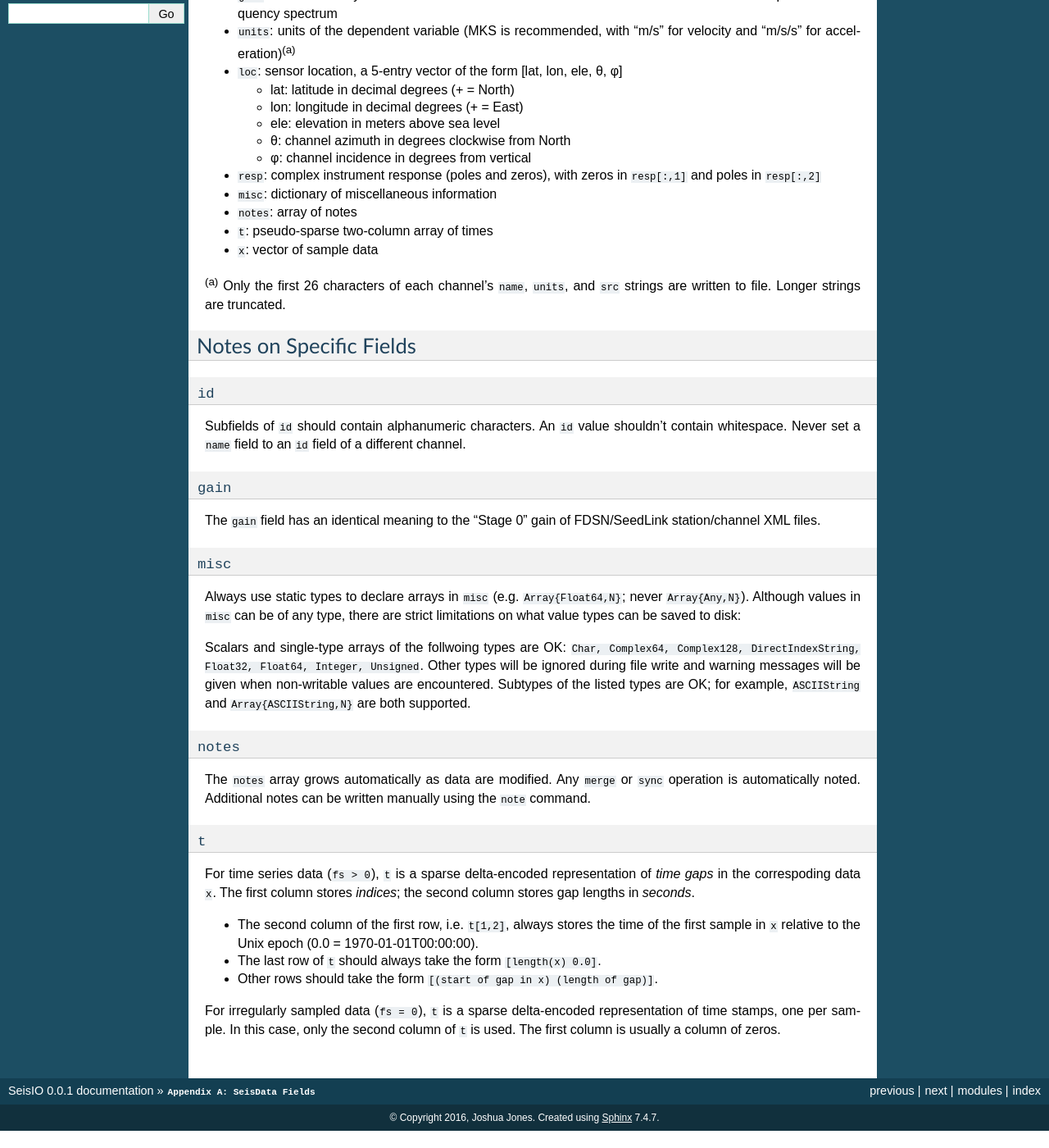
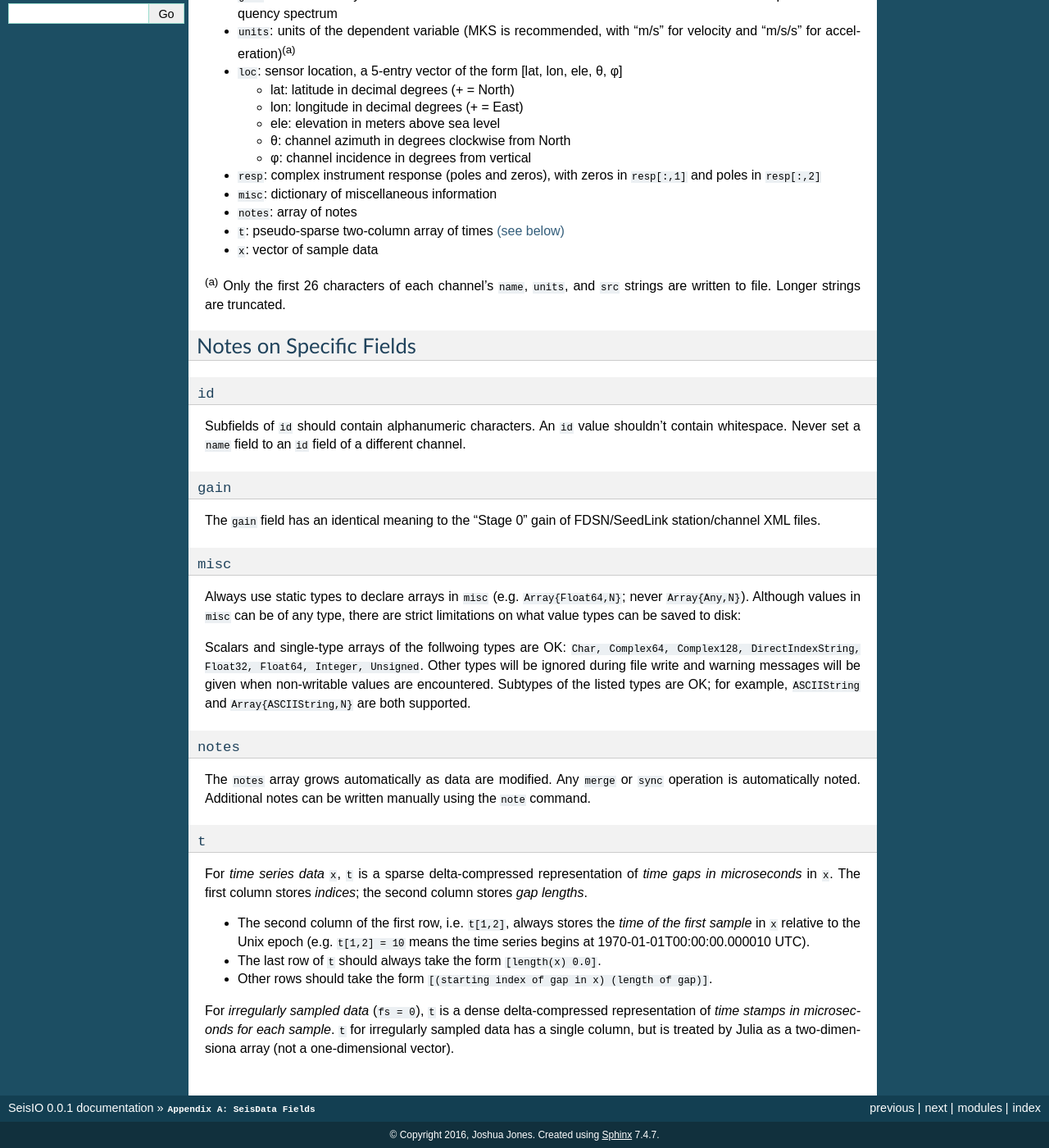
Before and after one commit to jpjones76/SeisIO.jl, a Sphinx documentation site: the page built from docs/src/seisdata_fields.rst, in a window 1280 px wide and 1400 px high, scrolled down 442 px. Shown: the whole window at 82% size. Built offline with Sphinx 7.4.7, drawn with Linux system fonts in a browser that asks for light colours; before the commit the page ends 1821 px from its top, so only the background shows below that.

Commit message:
time stamps switched to microsec.
Former-commit-id: 7ed72c69c14043156acb0c12459d94fda7086acc

```diff
--- a/docs/src/seisdata.rst
+++ b/docs/src/seisdata.rst
@@ -149,4 +149,4 @@ Native File I/O
 ===============
 Use ``rseis`` and ``wseis`` to read and save in native format. Use ``writesac(S)`` to save trace data in ``S`` to single-channel :ref:`SAC <sac1>` files.
 
-SAC is widely used and well-supported, but writes in single-precision format. Rudimentary time stamping is enabled by default. Time stamped SAC data are treated by SAC itself as unevenly spaced, generic ``x-y`` data (``LEVEN=0, IFTYPE=4``). However, third-party SAC readers interpret such files less predictably: timestamped data *might* be loaded as the real part of a complex time series, with the time values themselves as the imaginary part...or the other way around...or not at all.
+The SAC file format is widely used and well-supported, but writes in single-precision format. Rudimentary time stamping is enabled by default. Time stamped SAC files from SeisIO are treated by the SAC program as unevenly spaced, generic ``x-y`` data (``LEVEN=0, IFTYPE=4``). However, third-party readers might interpret timestamped files less predictably: timestamped data *might* be loaded as the real part of a complex time series, with the time values stored as the imaginary part...or they might load the other way around...or they might not load at all.
--- a/docs/src/seisdata_fields.rst
+++ b/docs/src/seisdata_fields.rst
@@ -53,7 +53,7 @@ Field Names and Meanings
 
 * ``notes``: array of notes
 
-* ``t``: pseudo-sparse two-column array of times
+* ``t``: pseudo-sparse two-column array of times :ref:`(see below) <seisdata_t>`
 
 * ``x``: vector of sample data
 
@@ -82,14 +82,16 @@ Scalars and single-type arrays of the follwoing types are OK: ``Char, Complex64,
 ---------
 The ``notes`` array grows automatically as data are modified. Any ``merge`` or ``sync`` operation is automatically noted. Additional notes can be written manually using the ``note`` command.
 
+.. _seisdata_t:
+
 ``t``
 -----
-For time series data (``fs > 0``), ``t`` is a sparse delta-encoded representation of *time gaps* in the correspoding data ``x``. The first column stores *indices*; the second column stores gap lengths in *seconds*.
+For *time series data* ``x``, ``t`` is a sparse delta-compressed representation of *time gaps in microseconds* in ``x``. The first column stores *indices*; the second column stores *gap lengths*.
 
-* The second column of the first row, i.e. ``t[1,2]``, always stores the time of the first sample in ``x`` relative to the Unix epoch (0.0 = 1970-01-01T00:00:00).
+* The second column of the first row, i.e. ``t[1,2]``, always stores the *time of the first sample* in ``x`` relative to the Unix epoch (e.g. ``t[1,2] = 10`` means the time series begins at 1970-01-01T00:00:00.000010 UTC).
 
 * The last row of ``t`` should always take the form ``[length(x) 0.0]``.
 
-* Other rows should take the form ``[(start of gap in x) (length of gap)]``.
+* Other rows should take the form ``[(starting index of gap in x) (length of gap)]``.
 
-For irregularly sampled data (``fs = 0``), ``t`` is a sparse delta-encoded representation of time stamps, one per sample. In this case, only the second column of ``t`` is used. The first column is usually a column of zeros.
+For *irregularly sampled data* (``fs = 0``), ``t`` is a dense delta-compressed representation of *time stamps in microseconds for each sample*. ``t`` for irregularly sampled data has a single column, but is treated by Julia as a two-dimensiona array (not a one-dimensional vector).
--- a/docs/src/seisdata_fileformat.rst
+++ b/docs/src/seisdata_fileformat.rst
@@ -181,10 +181,10 @@ As with string arrays in ``misc``, split notes using the value of ``a`` as a cha
   :widths: 5, 32, 5, 5
 
   ``nt``, number of gaps, i64, 1
-  ``ti``, time gap indices, f64, ``nt``
-  ``tv``, time gap values, f64, ``nt``
+  ``ti``, time gap indices, i64, ``nt``
+  ``tv``, time gap values, i64, ``nt``
 
-``t`` is a two-column array, ``t = [ti tv]``.
+If ``fs>0, t`` is a two-column array, ``t = [ti tv]``; otherwise, Julia reshapes ``t`` to a one-column, two-dimensional array.
 
 ``x``
 ^^^^^
```
Also changed, not shown: 15 other files.
